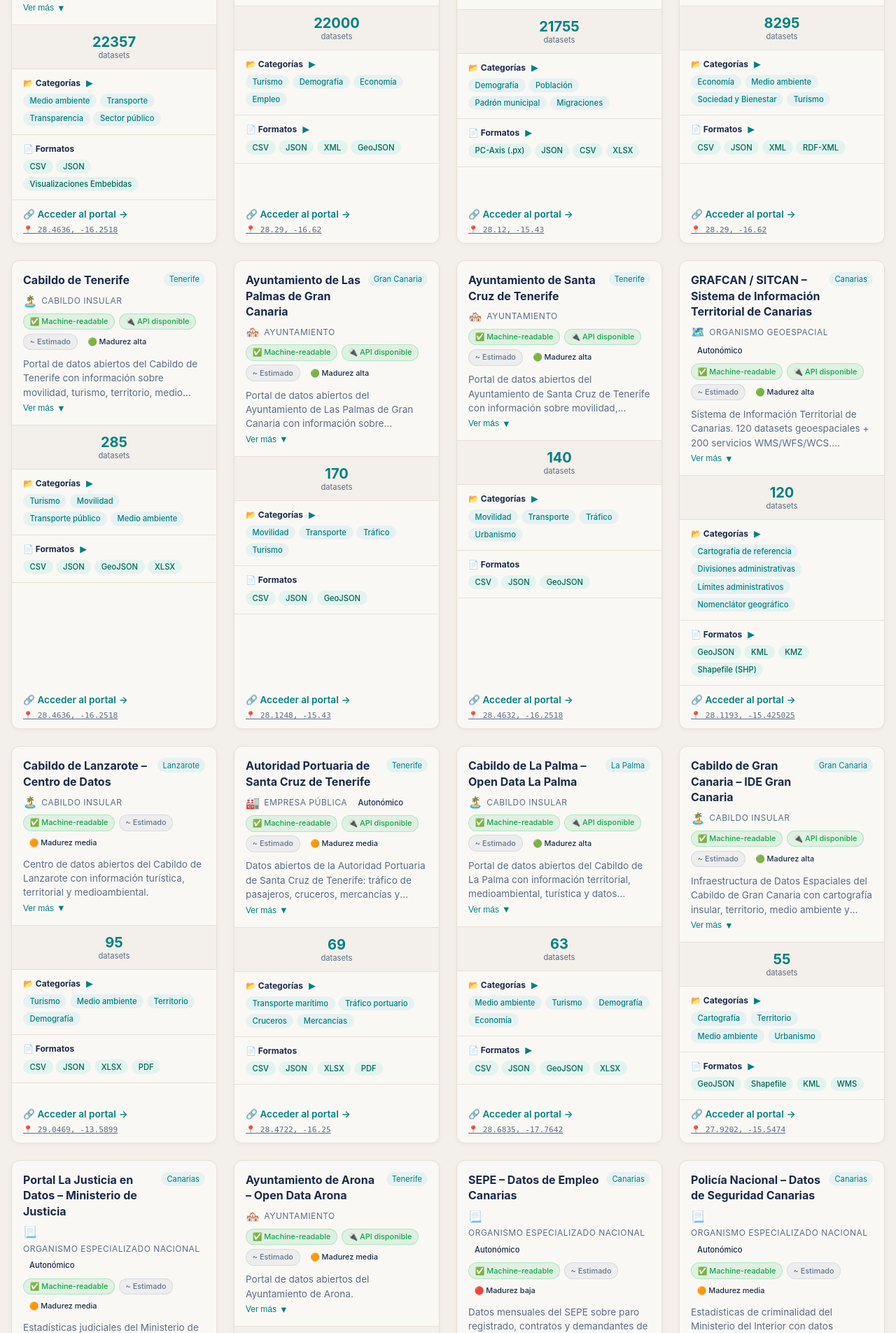
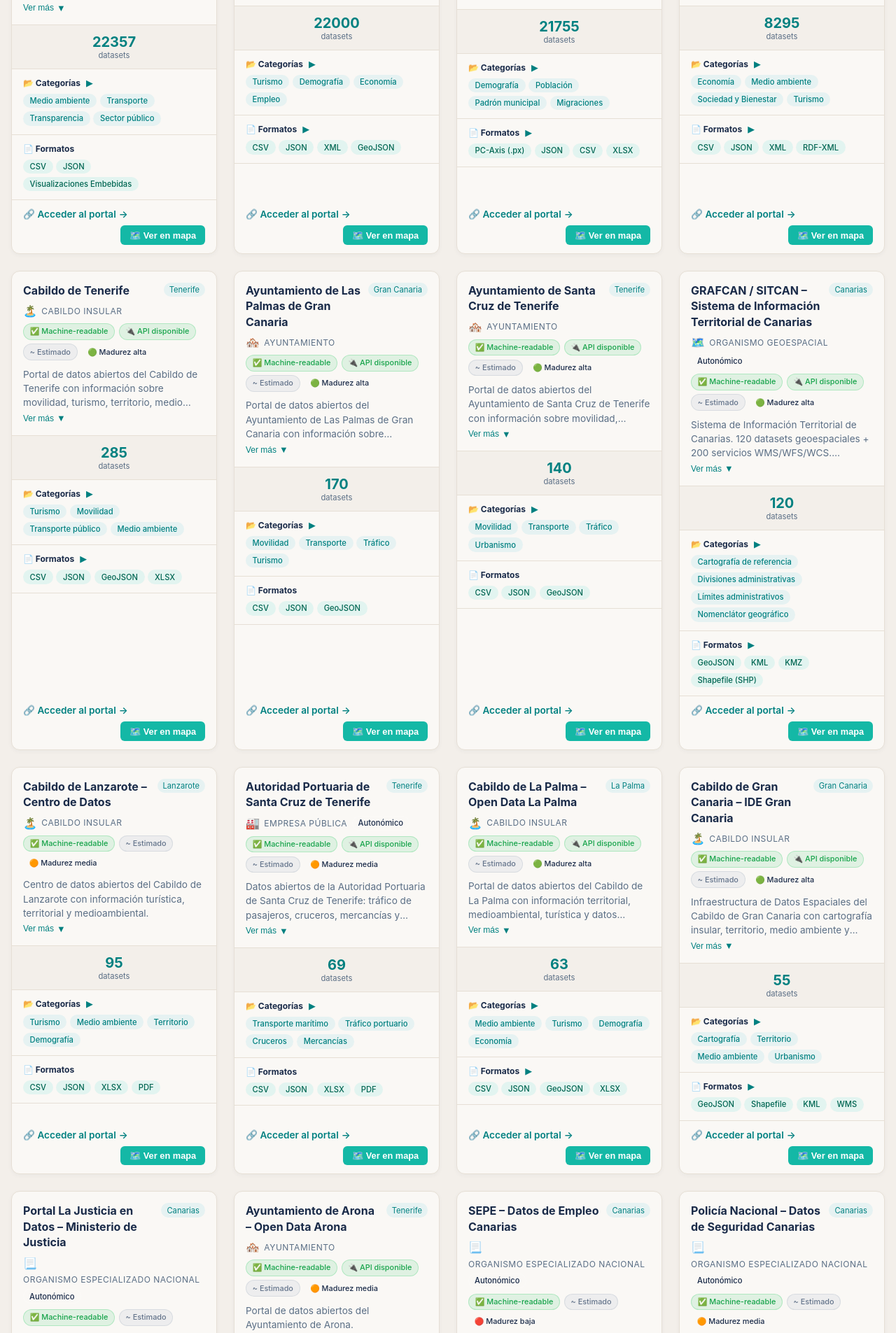
Before and after one commit to IvnMD/Canarias-Open-Data, a Flask app: page / in a window 1280 px wide. Shown: the part 944-2849 px from the top of the page at 70% size. Run offline with Flask 3, Linux system fonts and the light colour scheme.

Commit message:
Boton del mapa

```diff
--- a/src/static/css/base.css
+++ b/src/static/css/base.css
@@ -902,3 +902,20 @@ body.dark-mode .about-text strong {
         text-align: center;
     }
 }
+.map-button {
+  background: #14b8a6;
+  color: white;
+  border: none;
+  padding: 0.4rem 0.8rem;
+  border-radius: 6px;
+  cursor: pointer;
+  font-size: 0.8rem;
+  font-weight: 600;
+  transition: background 0.2s ease;
+  margin-left: auto;
+  display: block;
+}
+
+.map-button:hover {
+  background: #005fa3;
+}
--- a/src/static/css/dark-mode.css
+++ b/src/static/css/dark-mode.css
@@ -219,3 +219,13 @@ body.dark-mode .reset-btn-empty:hover {
 body.dark-mode .logo-svg {
   background-color: #14b8a6;
 }
+/* Botón mapa en dark mode */
+body.dark-mode .map-button {
+  background: #14b8a6;
+  color: white;
+  border: none;
+}
+
+body.dark-mode .map-button:hover {
+  background: #1d4ed8;
+}
--- a/src/static/js/app.js
+++ b/src/static/js/app.js
@@ -467,7 +467,14 @@ function render(list) {
         <a href="${safeUrl(e.portal_url)}" target="_blank" rel="noopener noreferrer" class="portal-link">
           🔗 Acceder al portal <span class="arrow">→</span>
         </a>
-        ${hasCoords ? `<a href="/mapa?lat=${coords.lat}&lon=${coords.lon}&name=${encodeURIComponent(e.name)}" class="coordinates map-link">📍 ${coords.lat}, ${coords.lon}</a>` : ""}
+        ${hasCoords ? `
+  <button
+    class="map-button"
+    onclick="window.location.href='/mapa?lat=${coords.lat}&lon=${coords.lon}&name=${encodeURIComponent(e.name)}'"
+  >
+    🗺️ Ver en mapa
+  </button>
+` : ""}
       </div>
     `;
 
```
